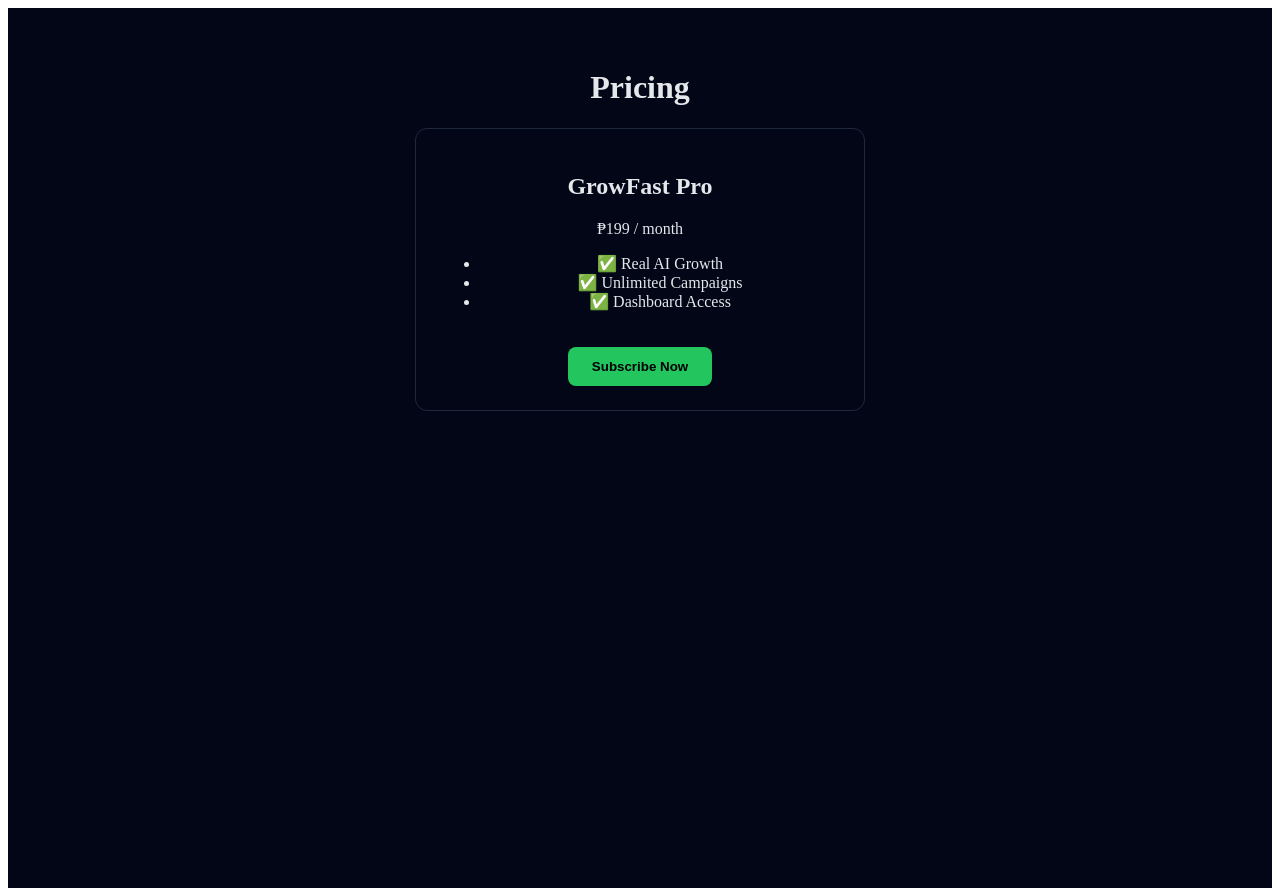
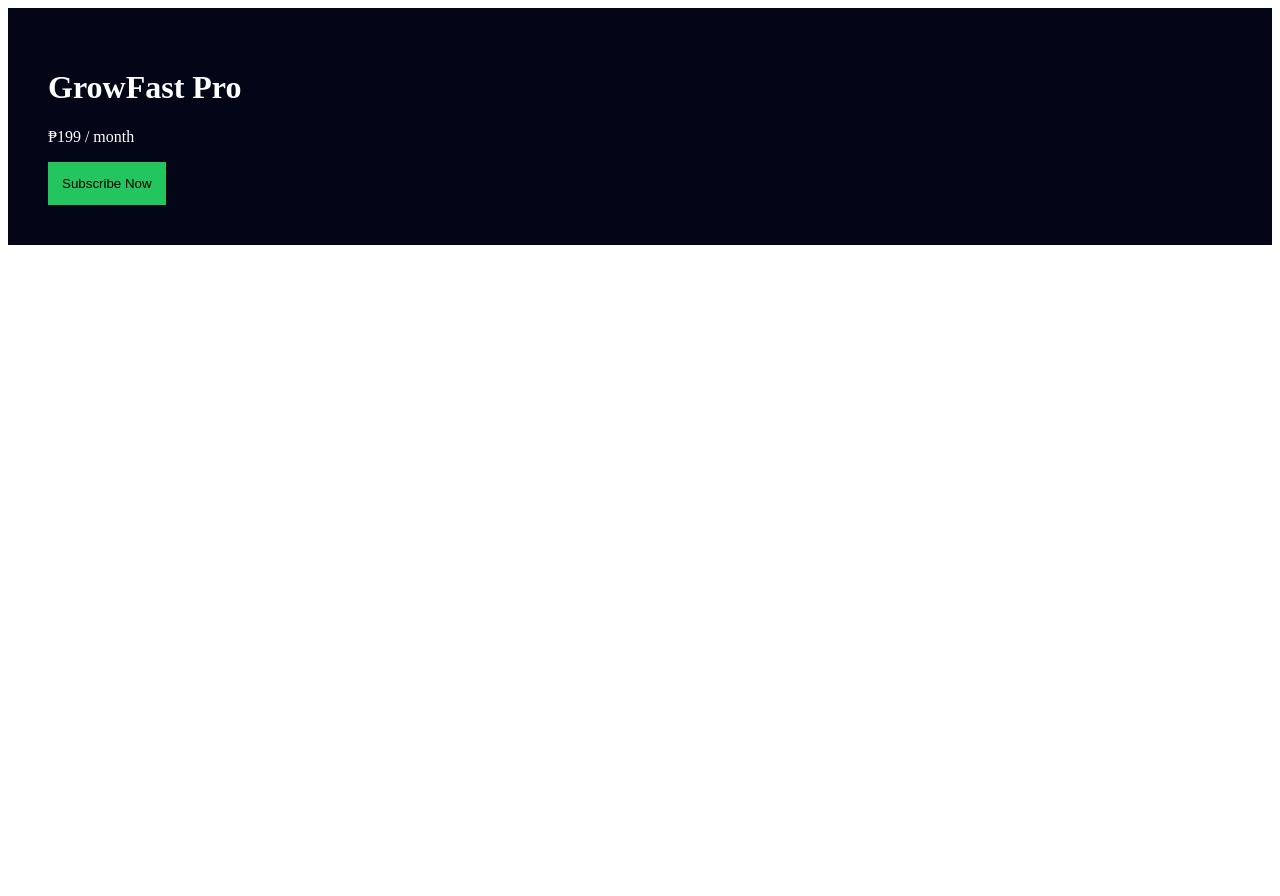
Before and after one commit to yooneaintchue161287-beep/socialmediagrow, a Next.js app: page /pricing in a window 1280 px wide. After the commit the page ends 800 px from the top, so only its background shows below. Built offline with nearby package versions, Linux system fonts and the light colour scheme.

Commit message:
Update pricing.js

```diff
--- a/pages/pricing.js
+++ b/pages/pricing.js
@@ -1,53 +1,22 @@
 export default function Pricing() {
-  const handleSubscribe = async () => {
-    const res = await fetch("/api/create-subscription", {
-      method: "POST",
-    });
+  const pay = async () => {
+    const res = await fetch("/api/create-subscription");
     const data = await res.json();
-    window.location.href = data.checkout_url;
+    window.location.href = data.url;
   };
 
   return (
     <div style={styles.page}>
-      <h1>Pricing</h1>
-      <div style={styles.card}>
-        <h2>GrowFast Pro</h2>
-        <p>₱199 / month</p>
-        <ul>
-          <li>✅ Real AI Growth</li>
-          <li>✅ Unlimited Campaigns</li>
-          <li>✅ Dashboard Access</li>
-        </ul>
-        <button onClick={handleSubscribe} style={styles.button}>
-          Subscribe Now
-        </button>
-      </div>
+      <h1>GrowFast Pro</h1>
+      <p>₱199 / month</p>
+      <button onClick={pay} style={styles.button}>
+        Subscribe Now
+      </button>
     </div>
   );
 }
 
 const styles = {
-  page: {
-    minHeight: "100vh",
-    background: "#020617",
-    color: "#e5e7eb",
-    padding: "40px",
-    textAlign: "center",
-  },
-  card: {
-    maxWidth: "400px",
-    margin: "0 auto",
-    border: "1px solid #1e293b",
-    borderRadius: "12px",
-    padding: "24px",
-  },
-  button: {
-    marginTop: "20px",
-    padding: "12px 24px",
-    background: "#22c55e",
-    border: "none",
-    borderRadius: "8px",
-    cursor: "pointer",
-    fontWeight: "600",
-  },
+  page: { background: "#020617", color: "#fff", padding: 40 },
+  button: { padding: 14, background: "#22c55e", border: 0 },
 };
```
